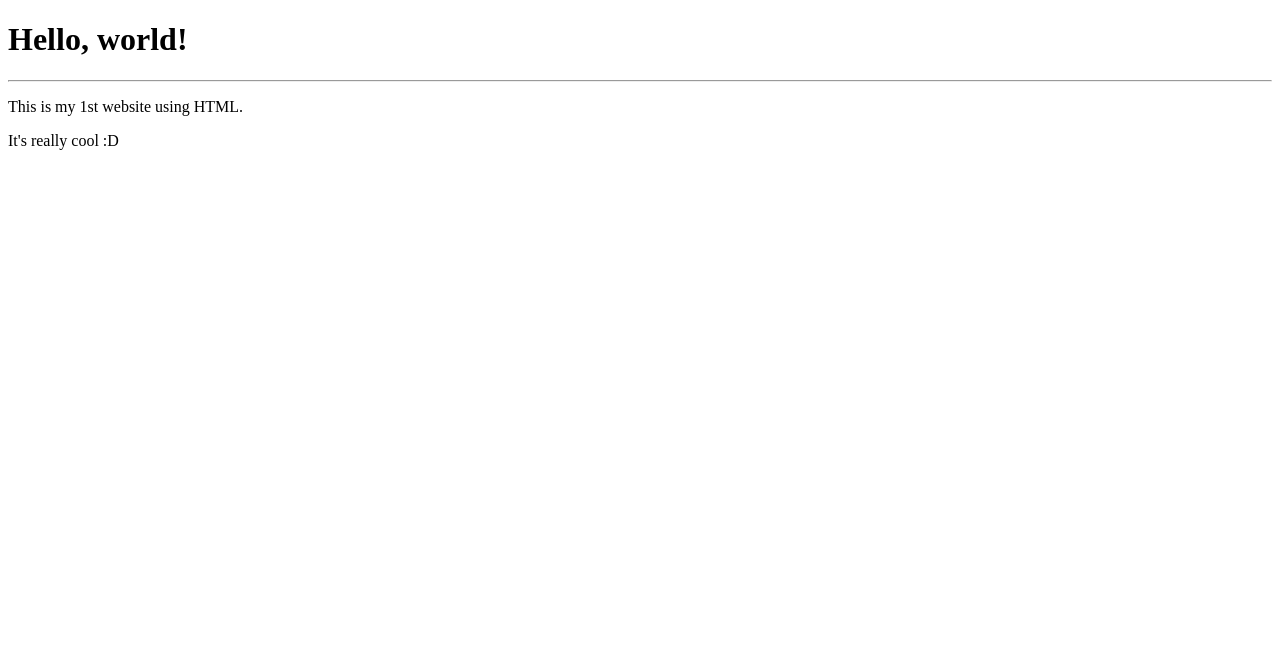
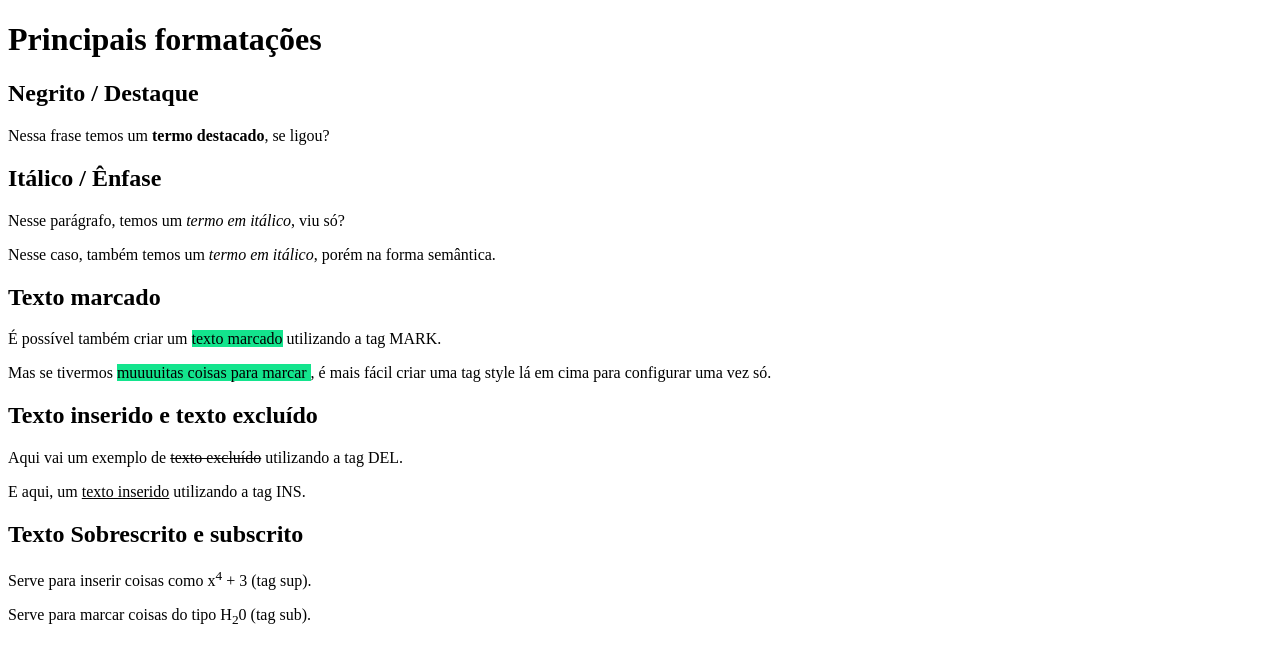
Before and after one commit to FerCremonez/HTML-Exercises, a plain HTML site: page index.html in a window 1280 px wide. Drawn offline with Linux system fonts and the light colour scheme.

Commit message:
Add files via upload

```diff
--- a/index.html
+++ b/index.html
@@ -3,12 +3,38 @@
 <head>
     <meta charset="UTF-8">
     <meta name="viewport" content="width=device-width, initial-scale=1.0">
-    <title>My first website</title>
+    <title>Formatação de textos</title>
+
+    <style>
+        mark{
+            background-color:rgb(19, 228, 141);
+        }
+    </style>
+
 </head>
 <body>
-    <h1>Hello, world! </h1>
-    <hr>
-    <p>This is my 1st website using HTML. </p>
-    <p>It's really cool :D </p>
+    <h1>Principais formatações</h1>
+
+    <h2>Negrito / Destaque</h2>
+    <p>Nessa frase temos um <strong>termo destacado</strong>, se ligou?</p>
+
+    <h2>Itálico / Ênfase</h2>
+    <p>Nesse parágrafo, temos um <i>termo em itálico</i>, viu só?</p>
+    <p>Nesse caso, também temos um <em>termo em itálico</em>, porém na forma semântica.</p>
+
+    <h2>Texto marcado</h2>
+    <p>É possível também criar um <mark>texto marcado</mark> utilizando a tag MARK.</p>
+
+    <p>Mas se tivermos <mark>
+        muuuuitas coisas para marcar
+    </mark>, é mais fácil criar uma tag style lá em cima para configurar uma vez só.</p>
+
+    <h2>Texto inserido e texto excluído</h2>
+    <p>Aqui vai um exemplo de <del>texto excluído</del> utilizando a tag DEL.</p>
+    <p>E aqui, um <ins>texto inserido</ins>  utilizando a tag INS.</p>
+
+    <h2>Texto Sobrescrito e subscrito</h2>
+    <p>Serve para inserir coisas como x<sup>4</sup> + 3 (tag sup).</p>
+    <p>Serve para marcar coisas do tipo H<sub>2</sub>0 (tag sub).</p>
 </body>
 </html>
```
